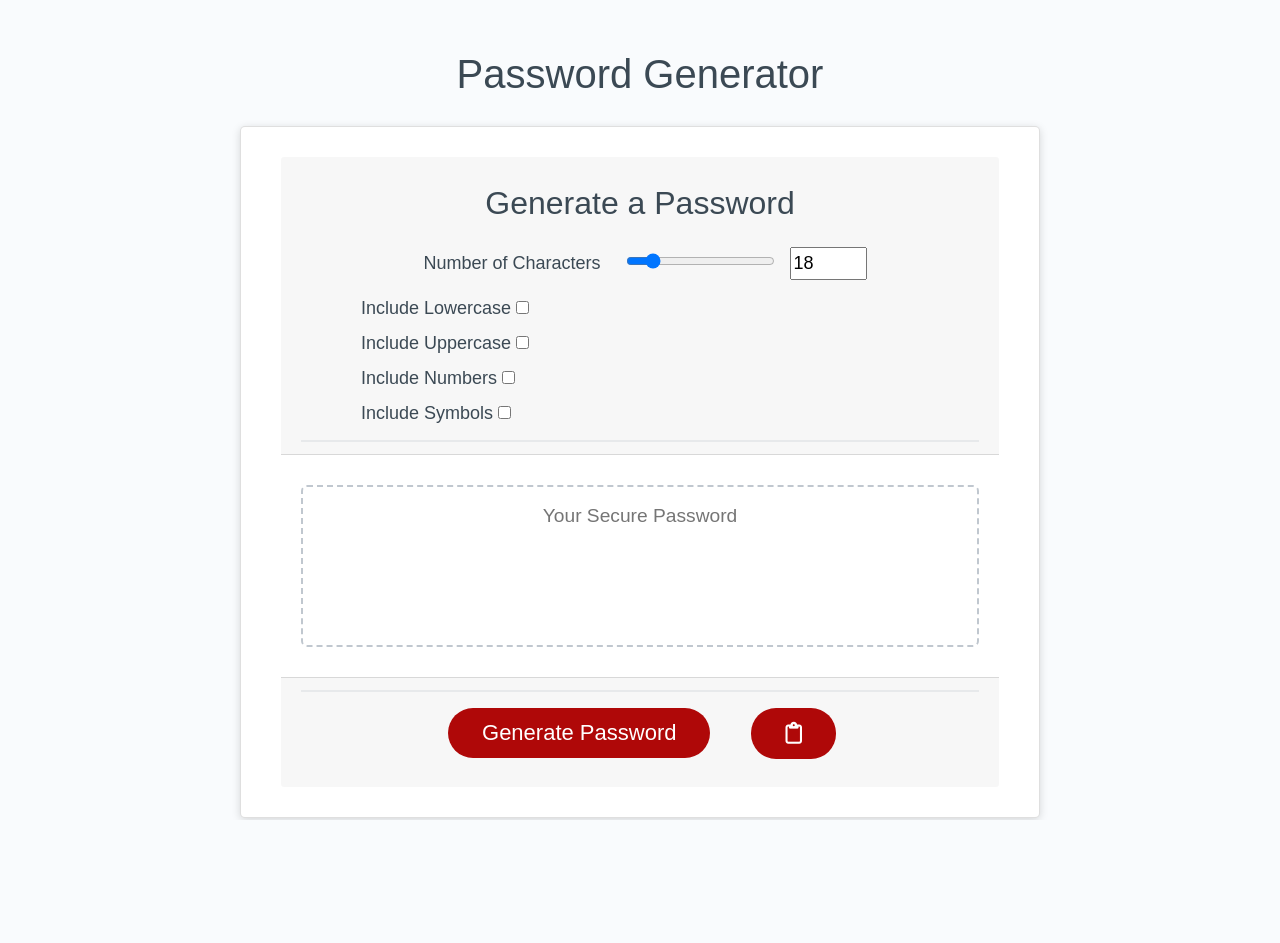
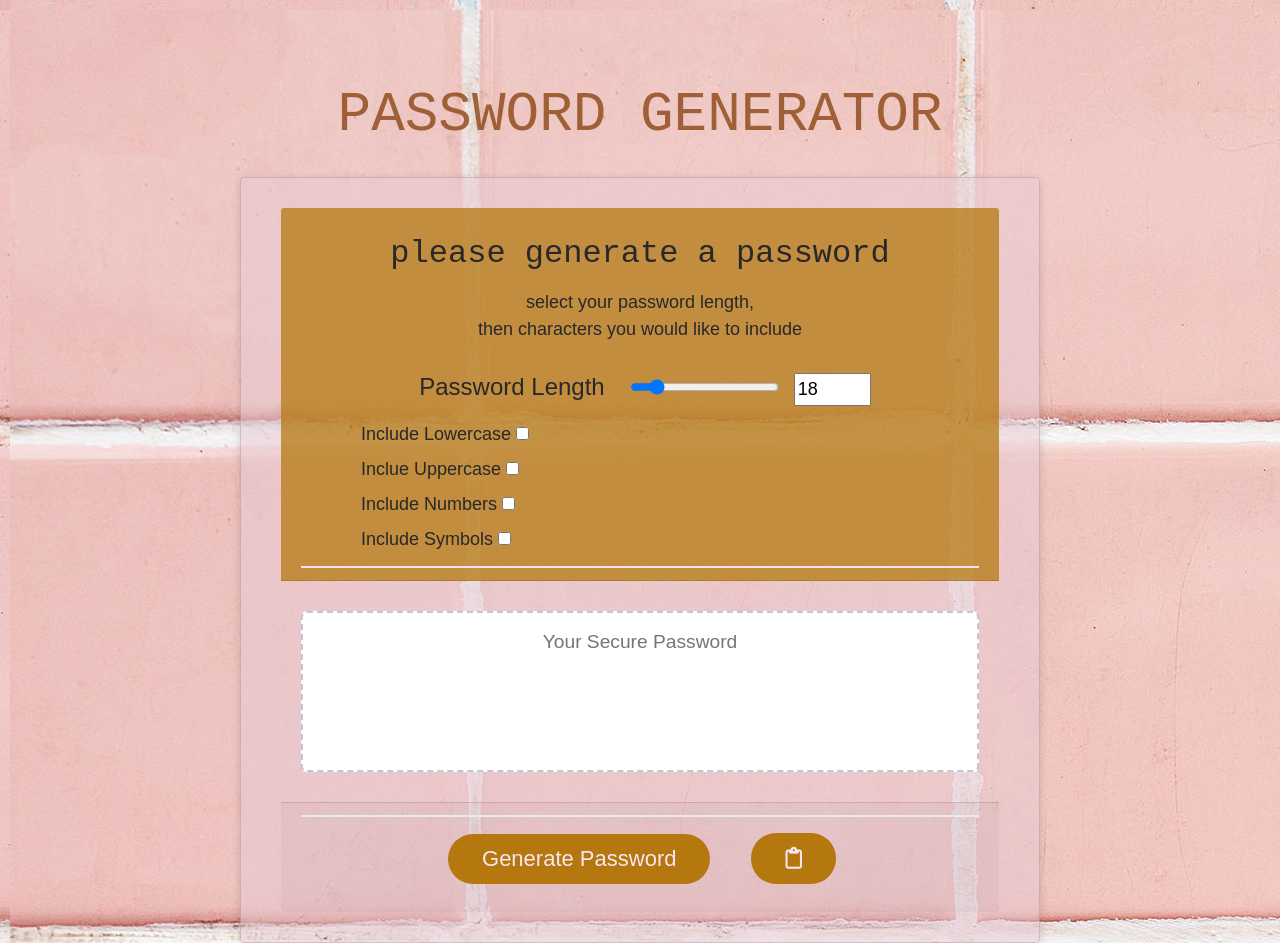
Before and after one commit to NicoleGeorge/password-generator, a plain HTML site: page index.html in a window 1280 px wide. Before the commit the page ends 820 px from the top, so only its background shows below. Drawn offline with nearby package versions, Linux system fonts and the light colour scheme.

Commit message:
added styling and background images

```diff
--- a/index.html
+++ b/index.html
@@ -9,7 +9,7 @@
     <script src="https://stackpath.bootstrapcdn.com/bootstrap/4.4.1/js/bootstrap.min.js" integrity="sha384-wfSDF2E50Y2D1uUdj0O3uMBJnjuUD4Ih7YwaYd1iqfktj0Uod8GCExl3Og8ifwB6" crossorigin="anonymous"></script>
     <meta http-equiv="X-UA-Compatible" content="ie=edge" />
     <link rel="stylesheet" href="style.css"/>
-    <title>Password Generator</title>
+    <title class="title">Password Generator</title>
   </head>
   <body>
     <div class="wrapper">
@@ -18,7 +18,8 @@
       </header>
       <div class="card">
         <div class="card-header">
-          <h2>Generate a Password</h2>
+          <h2>Please Generate a Password</h2>
+          <p>select your password length, <br>then characters you would like to include</p>
             <div class="container">
                 <!-- added id on form to link with Javascript -->
               <form class="form" id="passwordGeneratorForm">
@@ -26,7 +27,7 @@
                 <!-- sit on the same line -->
                 <div class="row numberRange">
                   <div class="col-xl-12 col-lg-12 col-md-12 col-sm-12">
-                    <label class="valueTitle" for = " ">Number of Characters</label>
+                    <label class="valueTitle" for = " ">Password Length</label>
                     <input class="slider" type="range" min="8" max="128" value="18" id="charAmountRange">
                     <input class="digits" type="number" min="8" max="128" value="18" id="charAmountNumber">
                   </div>
@@ -42,7 +43,7 @@
                   <input type="checkbox" id="includeLowercase">
               </div>
               <div class="col-xl-12 col-lg-12 col-md-12 col-sm-12">
-                <label for="includeUppercase">Include Uppercase</label>
+                <label for="includeUppercase">Inclue Uppercase</label>
                 <input type="checkbox" id="includeUppercase">
               </div>
               <div class="col-xl-12 col-lg-12 col-md-12 col-sm-12">
--- a/style.css
+++ b/style.css
@@ -4,6 +4,9 @@
 *::before,
 *::after {
   box-sizing: border-box;
+}
+body {
+  background: url('backgroound-image-2.jpg');
 }
 
 html,
@@ -13,10 +16,33 @@ body,
   margin: 10px;
   padding: 0;
 }
+.title {
+  font-size: 56px;
+  margin-top: 32px;
+  color: rgba(139, 69, 19, 0.796);
+  font-family: monospace;
+  text-transform: uppercase;
+  font-weight: 500;
+}
 
 h2 {
+  font-family: 'Courier New', Courier, monospace;
+  text-transform: lowercase;
   text-align: center;
+  font-weight: 500;
   margin: 15px 5px;
+}
+
+p {
+  font-size: 18px;
+  text-align: center;
+  font-weight: 200;
+  font-family: sans-serif;
+}
+
+.valueTitle {
+  font-size: 24px;
+  margin-left: 25px;
 }
 
 body {
@@ -44,22 +70,25 @@ header {
 /* main body */
 
 .card {
-  background-color: hsl(0, 0%, 100%);
+  background-color:  hsla(337, 38%, 85%, 0.515);
   border-radius: 5px;
   border-width: 1px;
   box-shadow: rgba(0, 0, 0, 0.15) 0px 2px 8px 0px;
-  color: hsl(206, 17%, 28%);
+  color: hsl(240, 2%, 16%);
   font-size: 18px;
   margin: 0 auto;
   max-width: 800px;
   padding: 30px 40px;
 }
 
+.card-header {
+  background-color: rgba(181, 120, 14, 0.741);
+}
 .card-header::after {
   content: " ";
   display: block;
   width: 100%;
-  background: #e7e9eb;
+  background: #ffe1e9;
   height: 2px;
 }
 
@@ -117,11 +146,11 @@ header {
 
 .btn {
   border: none;
-  background-color: hsl(360, 91%, 36%);
+  background-color: rgb(181, 120, 14);
   border-radius: 25px;
   box-shadow: rgba(0, 0, 0, 0.1) 0px 1px 6px 0px rgba(0, 0, 0, 0.2) 0px 1px 1px
     0px;
-  color: hsl(0, 0%, 100%);
+  color: hsl(317, 64%, 94%);
   display: inline-block;
   font-size: 22px;
   line-height: 22px;
@@ -132,8 +161,8 @@ header {
 }
 
 .btn:hover {
-  background-color: rgba(175, 8, 8, 0.564);
-  color: black;
+  background-color: hsl(317, 64%, 94%);
+  color:  rgb(181, 120, 14);
 }
 
 button[disabled] {
```
Also changed, not shown: backgroound-image-2.jpg (added), background-image.jpg (added).
